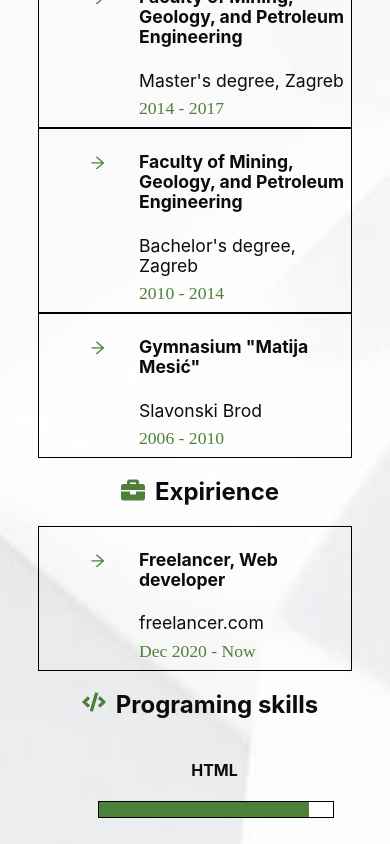
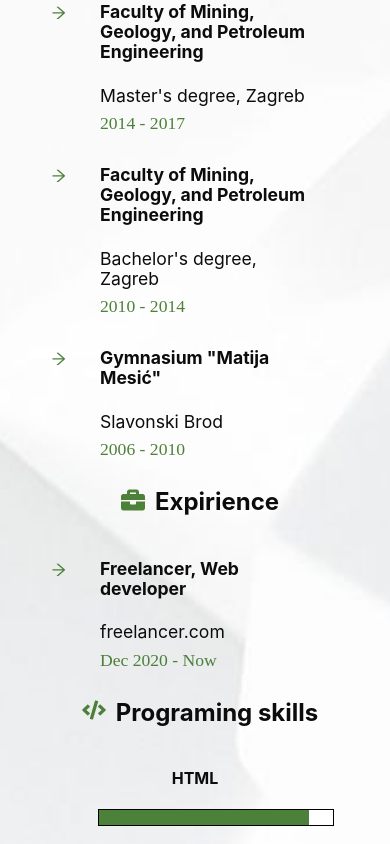
Before and after one commit to ZilicIvo91/Portfolio-new, a React (Create React App) app: page /resume in a window 390 px wide. Shown: the part 900-1744 px from the top of the page. Built offline with nearby package versions, Linux system fonts and the light colour scheme.

Commit message:
Update Resume component

```diff
--- a/src/components/Resume/Education/Education.js
+++ b/src/components/Resume/Education/Education.js
@@ -4,14 +4,14 @@ import './Education.scss';
 
 export default function Education({ Icon, title, desc, date}) {
     return (
-        <div className="education-header">
+        <div className="education">
             <div>
-                {<Icon className="education-icon" />}
+                {<Icon className="education__icon" />}
             </div>
             <div>
                 <h4>{title}</h4>
                 <p>{desc}</p>
-                <p className="education-date">{date}</p>
+                <p className="education__date">{date}</p>
             </div>
         </div>
     )
--- a/src/components/Resume/Education/Education.scss
+++ b/src/components/Resume/Education/Education.scss
@@ -1,6 +1,6 @@
 @import '../../../sass/theme.scss';
 
-.education-header{
+.education{
     width: 70%;
     display: grid;
     grid-template-columns: 100px 1fr;
@@ -8,24 +8,21 @@
     font-size: 1.1rem;
     margin-bottom: 10px;
 
-    .education-icon{
+        @media screen and (max-width: 450px){
+            width: 80%;
+            margin: 0;
+        }
+
+    &__icon{
         margin-left: 50px;
         margin-top: 25px;
         color: $light-mode-text-border;
     }
 
-    .education-date{
+    &__date{
         color: $light-mode-text-border;
         font-size: 1.1rem;
         font-family: italic;
         line-height: 1px;
     }
 }
-@media screen and (max-width: 400px){
-    .education-header{
-        width: 80%;
-        margin: 0;
-        border: 1px solid black;
-    }
-
-}
--- a/src/components/Resume/HeaderResume/HeaderResume.js
+++ b/src/components/Resume/HeaderResume/HeaderResume.js
@@ -4,8 +4,8 @@ import './HeaderResume.scss';
 
 export default function HeaderResume({ Icon, title }) {
     return (
-        <div className="headerResume-header">
-            <h2>{<Icon className="headerResume-icon" />}</h2>
+        <div className="headerResume">
+            <h2>{<Icon className="headerResume__icon" />}</h2>
             <h2>{title}</h2>
         </div>
     )
--- a/src/components/Resume/HeaderResume/HeaderResume.scss
+++ b/src/components/Resume/HeaderResume/HeaderResume.scss
@@ -1,24 +1,24 @@
 @import '../../../sass/theme.scss';
 
-.headerResume-header{
+.headerResume{
     width: 400px;
     display: grid;
     grid-template-columns: 100px 1fr;
     line-height: 25px;
 
-    .headerResume-icon{
+    @media screen and (max-width: 450px){
+            width: 100%;
+            display: flex;
+            justify-content: center;
+            align-items: center;
+    }
+
+    &__icon{
         margin-left: 50px;
         color: $light-mode-text-border;
-    }
-}
-@media screen and (max-width: 450px){
-    .headerResume-header{
-        width: 100%;
-        display: flex;
-        justify-content: center;
-        align-items: center;
-        .headerResume-icon{
-            margin: 0px 10px;
+
+            @media screen and (max-width: 450px){
+                margin: 0px 10px;
+            }
         }
     }
-}
--- a/src/components/Resume/Resume.js
+++ b/src/components/Resume/Resume.js
@@ -15,14 +15,14 @@ function Resume() {
     return (
         <>
         <Navbar />
-        <div className="resume-wrapper">
+        <div className="resume">
             <h1>Resume</h1>
-            <div className="resume-container">
-                <div className="resume-title">
-                    <div className="resume-header">
+            <div className="resume__container">
+                <div className="resume__title">
+                    <div className="resume__header">
                         <HeaderResume Icon={FaUserGraduate} title="Education" />
                     </div>
-                    <div className="resume-elements">
+                    <div className="resume__elements">
                         <Education Icon={AiOutlineArrowRight} title="Frontend Developer" desc="Algebra University College, Zagreb" date="03.2020 - 09.2020" />
                         <Education Icon={AiOutlineArrowRight} title="Project Challeng IT" desc="Education Xamarin, Slavonski Brod" date="03.2019 - 07.2019" />
                         <Education Icon={AiOutlineArrowRight} title="Faculty of Mining, Geology, and Petroleum Engineering" desc="Master's degree, Zagreb" date="2014 - 2017" />
@@ -31,20 +31,20 @@ function Resume() {
                     </div>
                 </div>
 
-                <div className="resume-title">
-                    <div className="resume-header">
+                <div className="resume__title">
+                    <div className="resume__header">
                         <HeaderResume Icon={FaBriefcase} title="Expirience" />
                     </div>
-                    <div className="resume-elements">
+                    <div className="resume__elements">
                         <Education Icon={AiOutlineArrowRight} title='Freelancer, Web developer' desc="freelancer.com" date="Dec 2020 - Now" />
                     </div>
                 </div>
 
-                <div className="resume-title">
-                    <div className="resume-header">
+                <div className="resume__title">
+                    <div className="resume__header">
                         <HeaderResume Icon={FaCode} title="Programing skills" />
                     </div>
-                    <div className="resume-elements">
+                    <div className="resume__elements">
                         <Skill skill="HTML" percentage="90%" />
                         <Skill skill="CSS" percentage="80%" />
                         <Skill skill="JavaScript" percentage="70%" />
@@ -55,11 +55,11 @@ function Resume() {
                     </div>
                 </div>
 
-                <div className="resume-title">
-                    <div className="resume-header">
+                <div className="resume__title">
+                    <div className="resume__header">
                         <HeaderResume Icon={RiToolsFill} title="Other skills" />
                     </div>
-                    <div className="resume-elements">
+                    <div className="resume__elements">
                         <Skill skill="German" percentage="90%" />
                         <Skill skill="English" percentage="70%" />
                         <Skill skill="Self-organization" percentage="80%" />
--- a/src/components/Resume/Resume.scss
+++ b/src/components/Resume/Resume.scss
@@ -1,38 +1,40 @@
 @import '../../sass/theme.scss';
 
-.resume-wrapper{
+.resume{
     width: 100%;
     margin-left: 300px;
     @include background-light;
 
+    @media screen and (max-width: 450px){
+        width: 100%;
+        margin: 20px 0;
+    }
+
+
     h1{
         text-align: center;
         margin-right: 200px;
+
+        @media screen and (max-width: 450px){
+            width: 100%;
+        }
     }
-    .resume-container{
+    &__container{
         display: grid;
         grid-template-columns: 1fr 1fr;
         margin: 50px 300px;
+
+        @media screen and (max-width: 450px){
+            width: 100%;
+            grid-template-columns: 1fr;
+            margin: 0px;
+        }
     }
 }
 
 @media screen and (max-width: 450px){
-    .resume-wrapper{
+    .resume__title{
         width: 100%;
-        margin: 0px;
-
-        h1{
-            width: 100%;
-            text-align: center;
-        }
-        .resume-container{
-            width: 100%;
-            display: grid;
-            grid-template-columns: 1fr;
-            margin: 0px;
-        }
-        .resume-title{
-            width: 100%;
             .resume-elements{
                 display: flex;
                 flex-direction: column;
@@ -41,4 +43,3 @@
             }
         }
     }
-}
--- a/src/components/Resume/Skill/Skill.js
+++ b/src/components/Resume/Skill/Skill.js
@@ -8,12 +8,12 @@ export default function Skill({ skill, percentage }) {
     };
 
     return (
-        <div className="skill-el-box">
-            <div className="skill-list-element-name">
+        <div className="skill">
+            <div className="skill__list-element-name">
                 <h4>{skill}</h4>
             </div>
-            <div className="skill-list-element-bar">
-                <div className="skill-bar" style={mystyle}></div>
+            <div className="skill__list-element-bar">
+                <div className="skill__bar" style={mystyle}></div>
             </div>
         </div>
     )
--- a/src/components/Resume/Skill/Skill.scss
+++ b/src/components/Resume/Skill/Skill.scss
@@ -1,35 +1,35 @@
 @import '../../../sass/theme.scss';
 
-.skill-el-box{
+.skill{
     margin: auto 50px;
     width: 100%;
 
+        @media screen and (max-width: 450px){
+            margin: 0;
+            width: 100%;
+            text-align: center;
+        }
 
-    .skill-list-element-bar{
+    &__list-element-bar{
         width: 60%;
         height: 15px;
         background-color: white;
         border: 1px solid black;
         margin-bottom: 50px;
 
-        .skill-bar{
-            width: 90%;
-            height: 15px;
-            background-color: $light-mode-text-border;
+        @media screen and (max-width: 450px){
+            margin: 20px 25%;
         }
+    }
+
+    &__bar{
+        width: 90%;
+        height: 15px;
+        background-color: $light-mode-text-border;
     }
 }
 @media screen and (max-width: 450px){
-    .skill-el-box{
-        margin: 0;
-        width: 100%;
-        text-align: center;
-        .skill-list-element-name{
-            margin-left: 10%;
-        }
-
-        .skill-list-element-bar{
-            margin: 20px 25%;
-        }
+    .skill-list-element-name{
+        margin-left: 10%;
     }
 }
```
Also changed, not shown: 1 other file (tests, documents, lock files or other folders).
